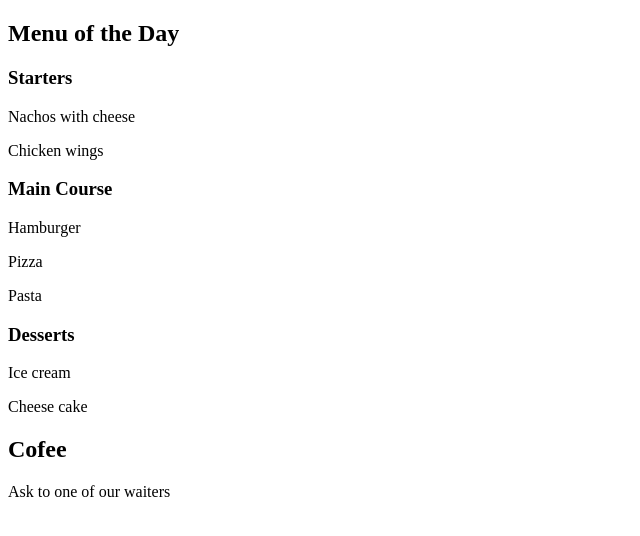
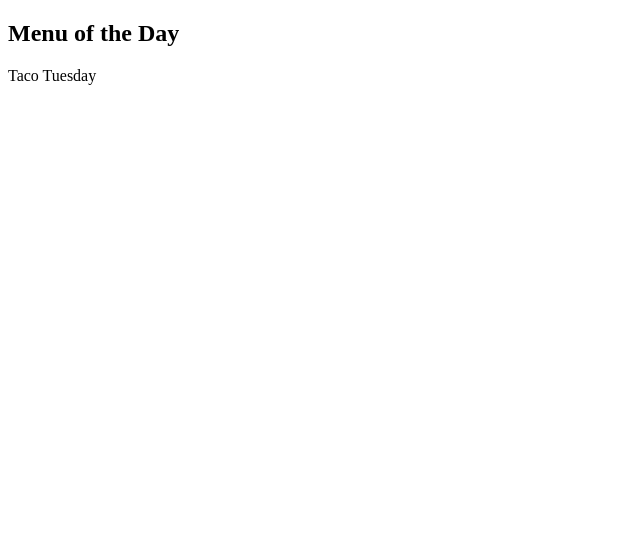
Before and after one commit to Erikote04/Svelte-Tutorial-in-Deep, a Svelte app: page / in a window 1280 px wide. Shown: the top 536 px of the page, without its empty margins (0-640 px from the left). Built offline with nearby package versions, Linux system fonts and the light colour scheme.

Commit message:
Multiple slots

```diff
--- a/src/App.svelte
+++ b/src/App.svelte
@@ -4,19 +4,6 @@
 
 <main>
     <Section title="Menu of the Day">
-        <h3>Starters</h3>
-        <p>Nachos with cheese</p>
-        <p>Chicken wings</p>
-
-        <h3>Main Course</h3>
-        <p>Hamburger</p>
-        <p>Pizza</p>
-        <p>Pasta</p>
-
-        <h3>Desserts</h3>
-        <p>Ice cream</p>
-        <p>Cheese cake</p>
+        <p slot="main">Taco Tuesday</p>
     </Section>
-
-    <Section title="Cofee" />
 </main>
--- a/src/lib/Section.svelte
+++ b/src/lib/Section.svelte
@@ -3,8 +3,12 @@
 </script>
 
 <section>
-    <h1>{title}</h1>
-    <slot>
+    <header>
+        <slot name="header">
+            <h1>{title}</h1>
+        </slot>
+    </header>
+    <slot name="main">
         <p>Ask to one of our waiters</p> <!--This is some default content-->
     </slot>
 </section>
```
